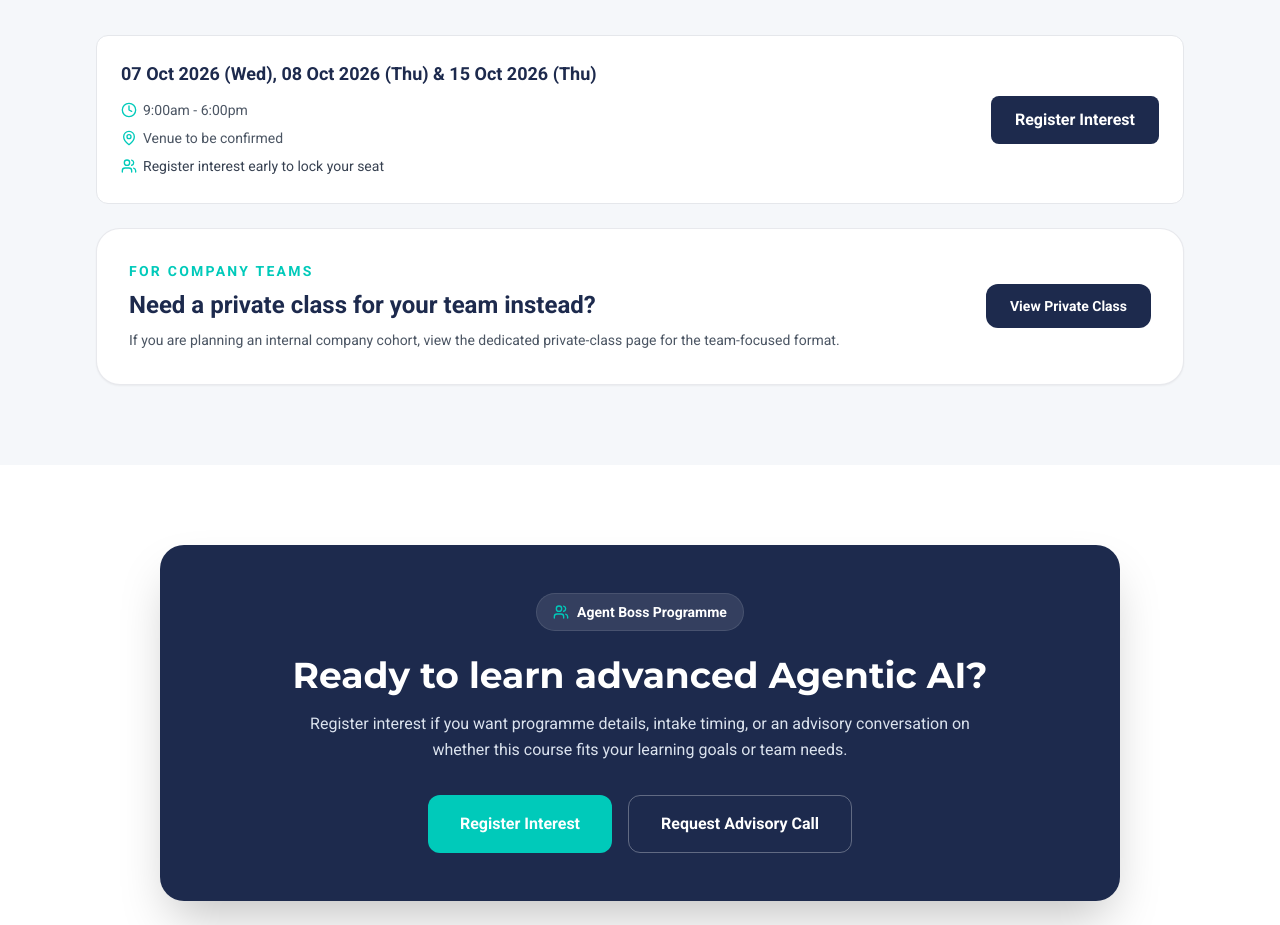
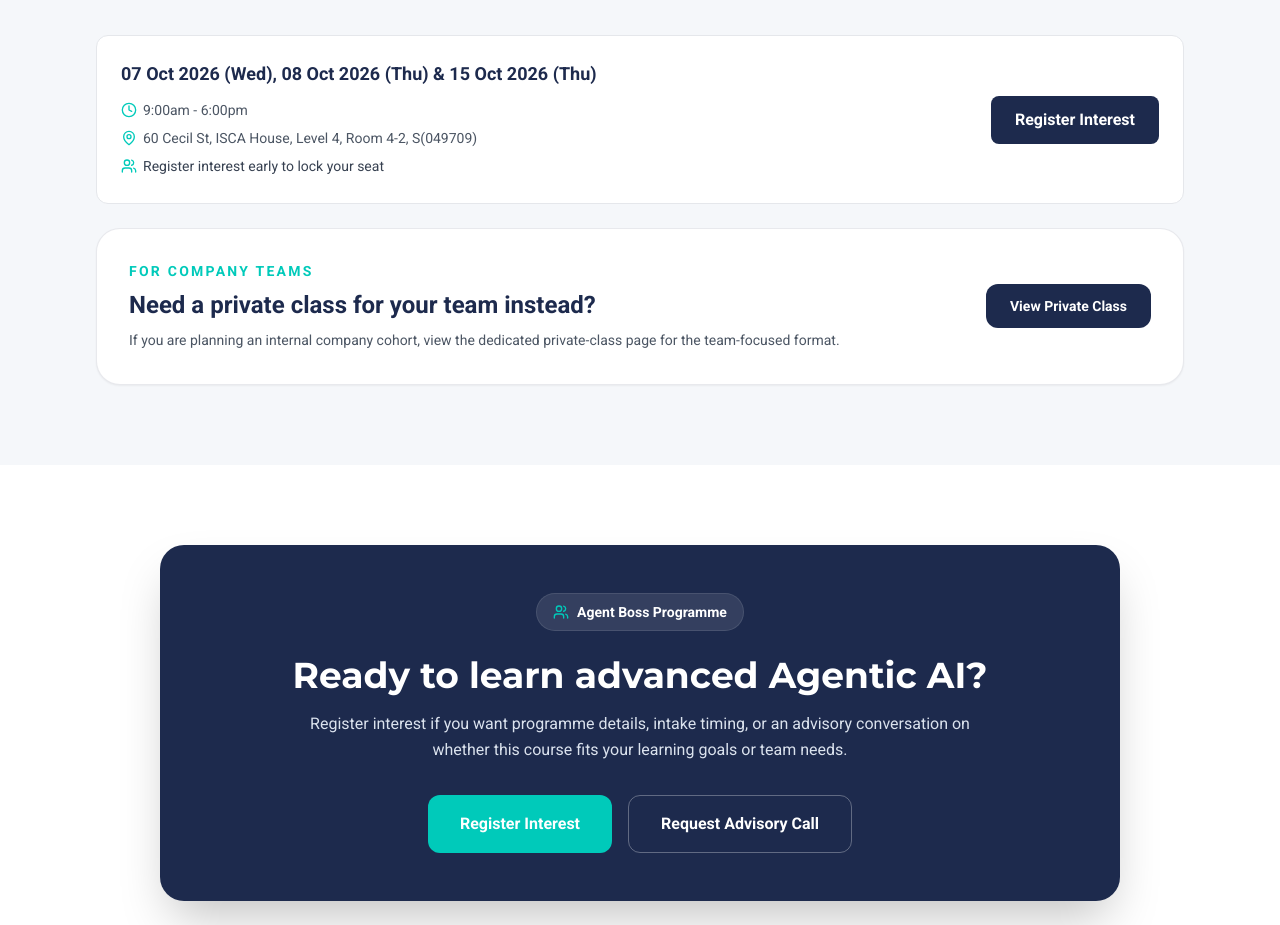
Before and after one commit to nexiuslabs/nexiusacademyskillsfuture, a React (Vite) app: page /courses/advanced-agentic-ai in a window 1280 px wide. Shown: the part 5220-6145 px from the top of the page. Built offline with nearby package versions, Linux system fonts and the light colour scheme.

Commit message:
update schedule venue from 'to be confirmed' to full address

```diff
--- a/components/courses/CourseScheduleSection.tsx
+++ b/components/courses/CourseScheduleSection.tsx
@@ -13,7 +13,7 @@ const ADVANCED_COURSE_SCHEDULES = [
     month: 'Oct 2026',
     dates: '07 Oct 2026 (Wed), 08 Oct 2026 (Thu) & 15 Oct 2026 (Thu)',
     time: '9:00am - 6:00pm',
-    venue: 'Venue to be confirmed',
+    venue: '60 Cecil St, ISCA House, Level 4, Room 4-2, S(049709)',
   },
 ];
 
```
